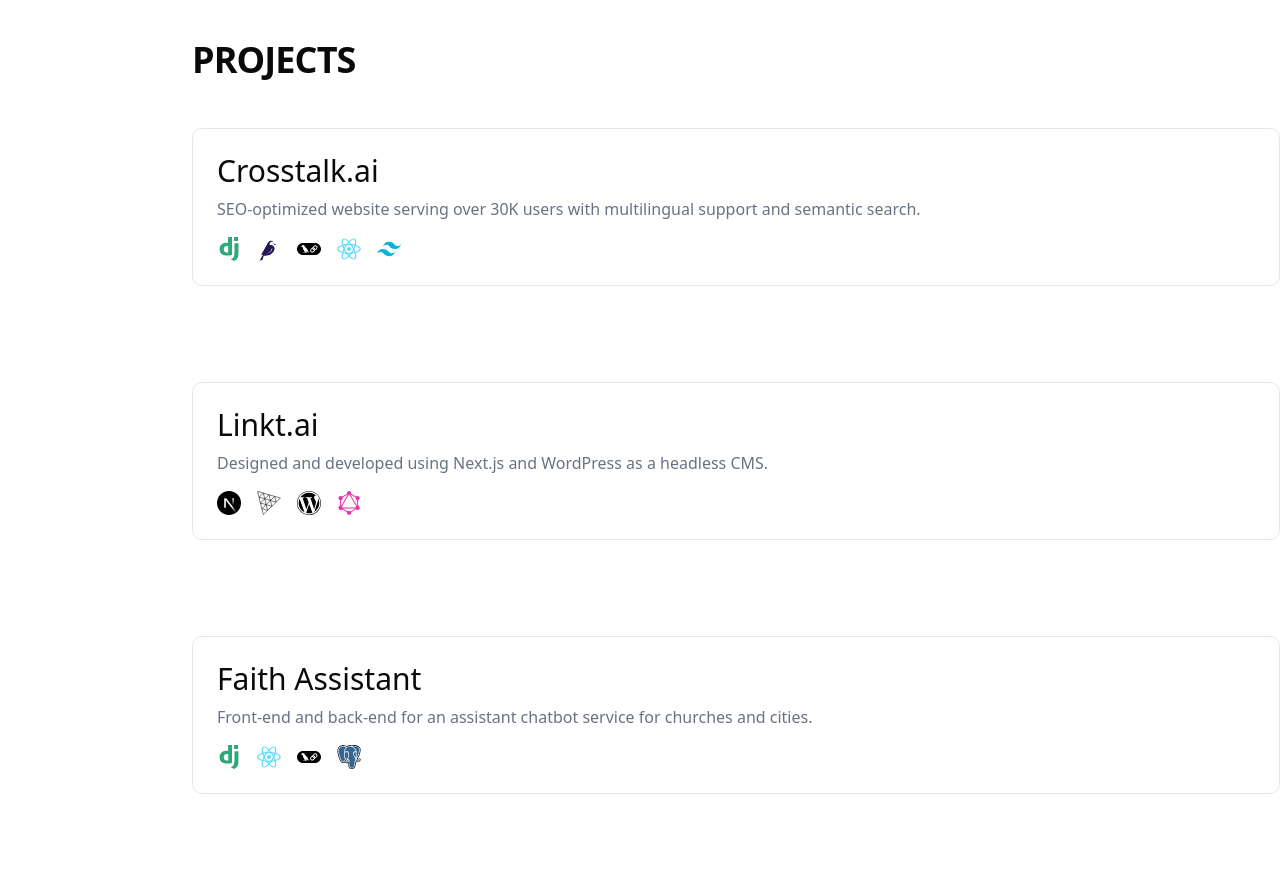
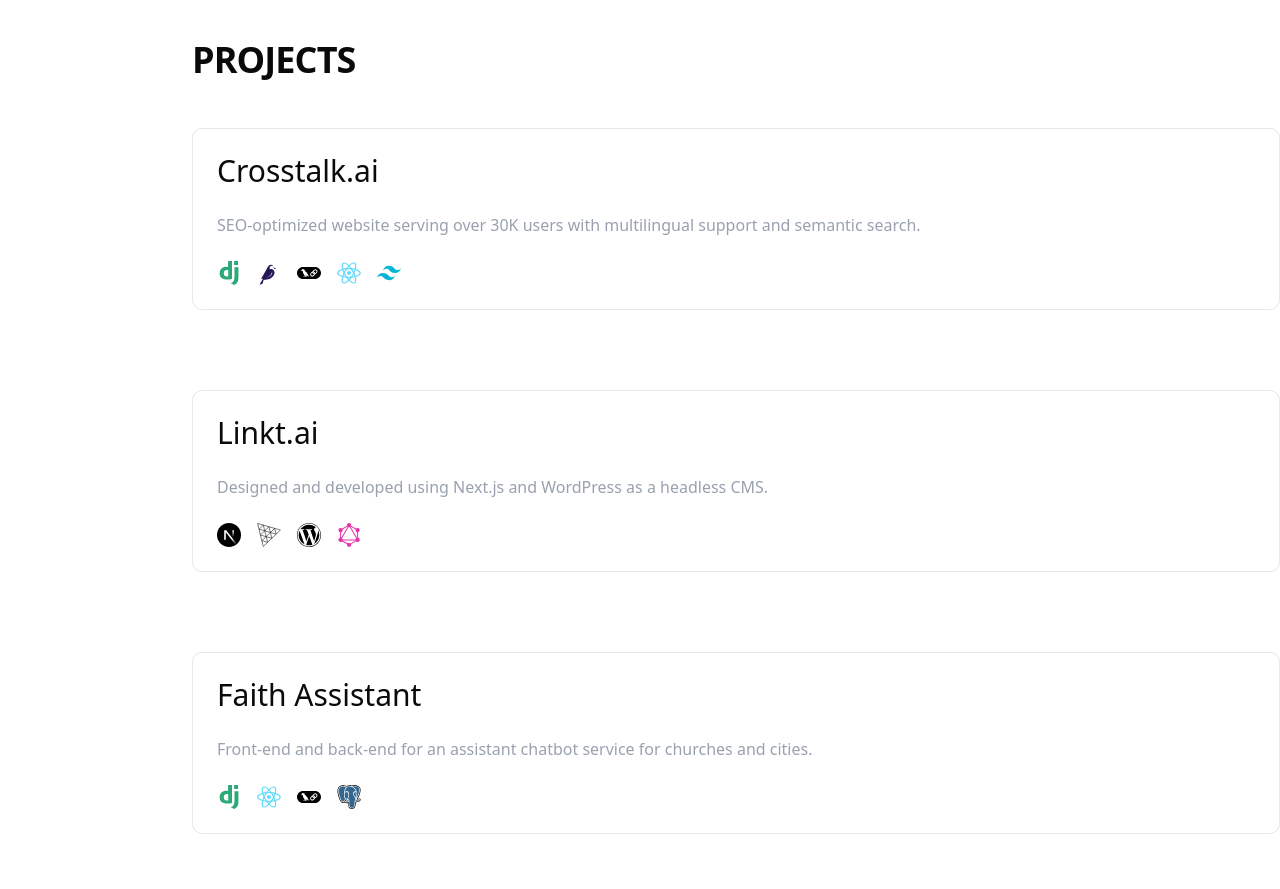
Before and after one commit to kira-1011/portfolio, a Next.js app: page / in a window 1280 px wide. Shown: the part 1880-2769 px from the top of the page. Built offline with nearby package versions, Linux system fonts and the light colour scheme.

Commit message:
feat: refactor CareerSection and ProjectsSection components to use data arrays for job and project details, improving maintainability and readability

```diff
--- a/components/CareerSection.tsx
+++ b/components/CareerSection.tsx
@@ -1,44 +1,52 @@
+const CAREER_DATA = [
+    {
+        id: 1,
+        period: '05/2024 — Present',
+        title: 'Full-Stack Engineer',
+        company: 'Manifest Automation',
+        description: 'Developed AI Agent automation workflows using OpenAI Agents SDK for e-commerce store. Built SEO-optimized website for the Crosstalk app serving over 30K users using Wagtail CMS, Tailwind CSS, Django and React. Implemented multilingual support, semantic search, and LLM-driven spam filtering.',
+        isCurrent: true,
+    },
+    {
+        id: 2,
+        period: '01/2024 — 09/2024',
+        title: 'Full Stack Engineer',
+        company: 'LEX560',
+        description: 'Built employer admin side for managing job posts. Created LLM based resume and cover letter generator. Implemented job matching feature using Pinecone and Open AI\'s text embedding models. Utilized multi-agent architecture using Crew AI.',
+        isCurrent: false,
+    },
+    {
+        id: 3,
+        period: '06/2023 — 02/2024',
+        title: 'Frontend Engineer',
+        company: 'Linkt',
+        description: 'Designed and developed linkt.ai using Next.js, Typescript, Tailwindcss, Three.js and WordPress as a headless CMS. Implemented blog feature using GraphQL.',
+        isCurrent: false,
+    },
+    {
+        id: 4,
+        period: '08/2023 — 11/2023',
+        title: 'Frontend Web Developer Intern',
+        company: 'Africa To Silicon Valley',
+        description: 'Built 40% of the project and led the triad team to successfully clone the A2SV website. Implemented token based authentication and a fully functional profile edit section.',
+        isCurrent: false,
+    },
+];
+
 export default function CareerSection() {
     return (
         <section id="career">
             <h2 className="text-4xl font-bold mb-12 tracking-tight">CAREER</h2>
             <div className="border-l-2 border-gray-100 ml-3 space-y-16">
-                <div className="relative pl-12">
-                    <div className="absolute -left-[9px] top-2 h-4 w-4 rounded-full bg-black border-4 border-white"></div>
-                    <span className="text-sm font-mono text-gray-400 mb-2 block">05/2024 — Present</span>
-                    <h3 className="text-2xl font-medium mb-2">Full-Stack Engineer</h3>
-                    <p className="text-gray-500">Manifest Automation</p>
-                    <p className="text-gray-400 mt-4 max-w-xl leading-relaxed">
-                        Developed AI Agent automation workflows using OpenAI Agents SDK for e-commerce store. Built SEO-optimized website for the Crosstalk app serving over 30K users using Wagtail CMS, Tailwind CSS, Django and React. Implemented multilingual support, semantic search, and LLM-driven spam filtering.
-                    </p>
-                </div>
-                <div className="relative pl-12">
-                    <div className="absolute -left-[9px] top-2 h-4 w-4 rounded-full bg-gray-200 border-4 border-white"></div>
-                    <span className="text-sm font-mono text-gray-400 mb-2 block">01/2024 — 09/2024</span>
-                    <h3 className="text-2xl font-medium mb-2">Full Stack Engineer</h3>
-                    <p className="text-gray-500">LEX560</p>
-                    <p className="text-gray-400 mt-4 max-w-xl leading-relaxed">
-                        Built employer admin side for managing job posts. Created LLM based resume and cover letter generator. Implemented job matching feature using Pinecone and Open AI's text embedding models. Utilized multi-agent architecture using Crew AI.
-                    </p>
-                </div>
-                <div className="relative pl-12">
-                    <div className="absolute -left-[9px] top-2 h-4 w-4 rounded-full bg-gray-200 border-4 border-white"></div>
-                    <span className="text-sm font-mono text-gray-400 mb-2 block">06/2023 — 02/2024</span>
-                    <h3 className="text-2xl font-medium mb-2">Frontend Engineer</h3>
-                    <p className="text-gray-500">Linkt</p>
-                    <p className="text-gray-400 mt-4 max-w-xl leading-relaxed">
-                        Designed and developed linkt.ai using Next.js, Typescript, Tailwindcss, Three.js and WordPress as a headless CMS. Implemented blog feature using GraphQL.
-                    </p>
-                </div>
-                <div className="relative pl-12">
-                    <div className="absolute -left-[9px] top-2 h-4 w-4 rounded-full bg-gray-200 border-4 border-white"></div>
-                    <span className="text-sm font-mono text-gray-400 mb-2 block">08/2023 — 11/2023</span>
-                    <h3 className="text-2xl font-medium mb-2">Frontend Web Developer Intern</h3>
-                    <p className="text-gray-500">Africa To Silicon Valley</p>
-                    <p className="text-gray-400 mt-4 max-w-xl leading-relaxed">
-                        Built 40% of the project and led the triad team to successfully clone the A2SV website. Implemented token based authentication and a fully functional profile edit section.
-                    </p>
-                </div>
+                {CAREER_DATA.map((job) => (
+                    <div key={job.id} className="relative pl-12">
+                        <div className={`absolute -left-[9px] top-2 h-4 w-4 rounded-full border-4 border-white ${job.isCurrent ? 'bg-black' : 'bg-gray-200'}`}></div>
+                        <span className="text-sm font-mono text-gray-400 mb-2 block">{job.period}</span>
+                        <h3 className="text-2xl font-medium mb-2">{job.title}</h3>
+                        <p className="text-gray-500">{job.company}</p>
+                        <p className="text-gray-400 mt-4 max-w-xl leading-relaxed">{job.description}</p>
+                    </div>
+                ))}
             </div>
         </section>
     );
--- a/components/ProjectsSection.tsx
+++ b/components/ProjectsSection.tsx
@@ -18,7 +18,7 @@
         title: "Crosstalk.ai",
         description: "SEO-optimized website serving over 30K users with multilingual support and semantic search.",
         link: "https://crosstalk.ai/",
-        tech: [
+        techStack: [
             { name: "Django", icon: DjangoIcon },
             { name: "Wagtail", icon: WagtailIcon },
             { name: "Langchain", icon: LangchainIcon },
@@ -30,7 +30,7 @@
         title: "Linkt.ai",
         description: "Designed and developed using Next.js and WordPress as a headless CMS.",
         link: "https://linkt.ai/",
-        tech: [
+        techStack: [
             { name: "Next.js", icon: NextJsIcon },
             { name: "Three.js", icon: ThreeJsIcon },
             { name: "WordPress", icon: WordPressIcon },
@@ -41,7 +41,7 @@
         title: "Faith Assistant",
         description: "Front-end and back-end for an assistant chatbot service for churches and cities.",
         link: "https://faithassistant.com/",
-        tech: [
+        techStack: [
             { name: "Django", icon: DjangoIcon },
             { name: "React", icon: ReactIcon },
             { name: "Langchain", icon: LangchainIcon },
@@ -52,7 +52,7 @@
         title: "A2SV Website Clone",
         description: "Fully functional clone with token-based authentication and profile management.",
         link: "https://a2sv-website-clone.vercel.app/",
-        tech: [
+        techStack: [
             { name: "Next.js", icon: NextJsIcon },
             { name: "Redux", icon: ReduxIcon },
             { name: "TypeScript", icon: TypeScriptIcon }
@@ -64,21 +64,21 @@
     return (
         <section id="projects">
             <h2 className="text-4xl font-bold mb-12 tracking-tight">PROJECTS</h2>
-            <div className="space-y-24">
+            <div className="space-y-20">
                 {PROJECTS.map((project) => (
                     <a
                         key={project.title}
                         href={project.link}
                         target="_blank"
                         rel="noopener noreferrer"
-                        className="block p-6 border border-gray-200 rounded-lg hover:border-purple-600 focus:border-purple-600 transition-colors duration-300 group"
+                        className="block p-6 space-y-6 border border-gray-200 rounded-lg hover:border-purple-600 focus:border-purple-600 transition-colors duration-300 group"
                     >
-                        <h3 className="text-3xl font-medium mb-2 group-hover:text-purple-600 transition-colors duration-300 w-fit">{project.title}</h3>
-                        <p className="text-gray-500 mb-4">{project.description}</p>
+                        <h3 className="text-3xl font-medium group-hover:text-purple-600 transition-colors duration-300 w-fit">{project.title}</h3>
+                        <p className="text-gray-400">{project.description}</p>
                         <div className="flex gap-4 items-center">
-                            {project.tech.map((tech) => (
-                                <div key={tech.name} className="flex items-center justify-center" title={tech.name}>
-                                    <tech.icon className="w-6 h-6" />
+                            {project.techStack.map((stack) => (
+                                <div key={stack.name} className="flex items-center justify-center" title={stack.name}>
+                                    <stack.icon className="w-6 h-6" />
                                 </div>
                             ))}
                         </div>
```
